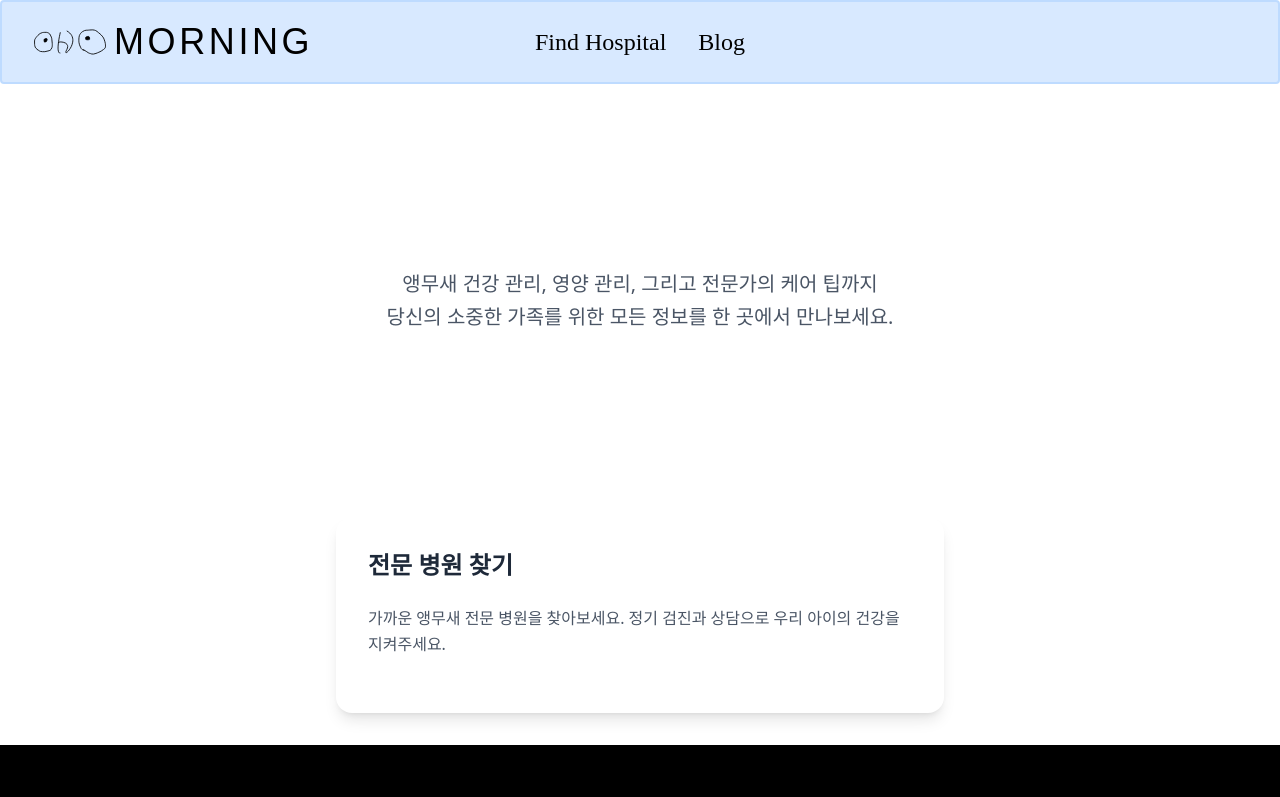
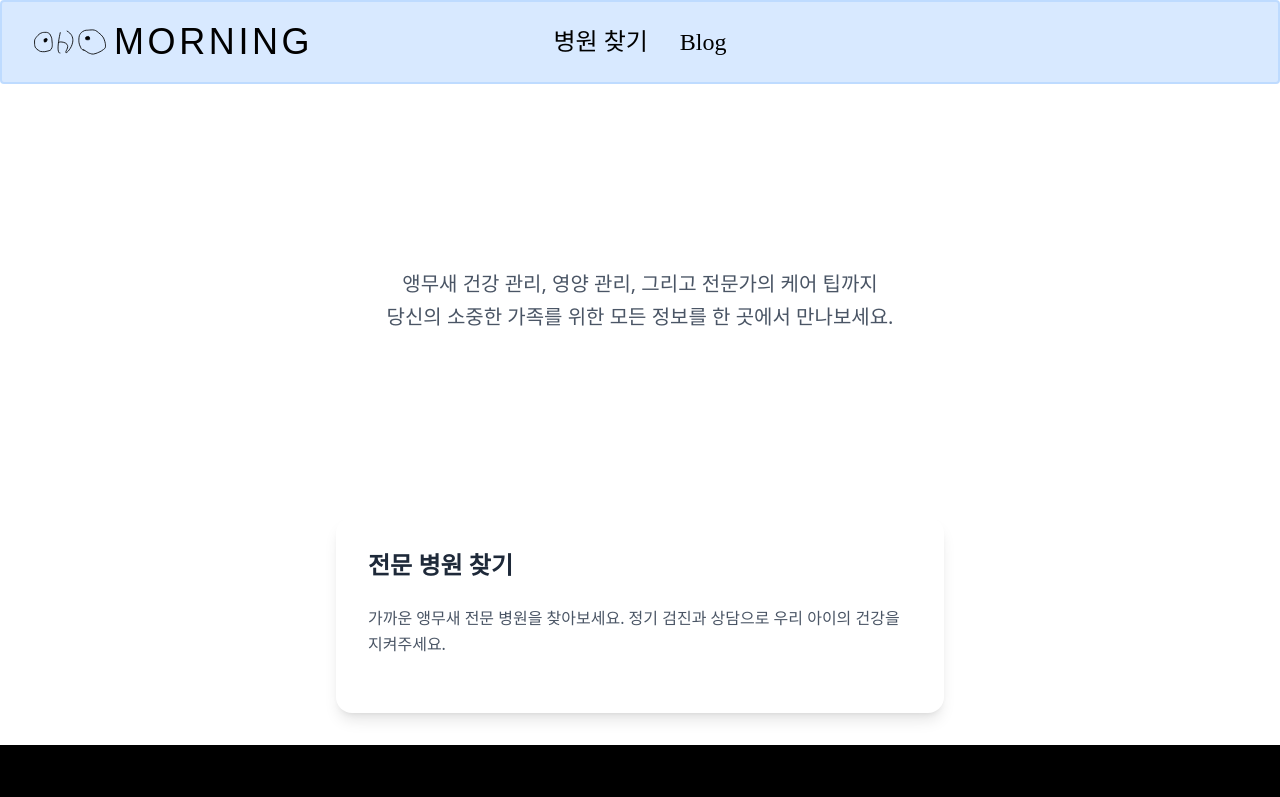
Before and after one commit to Ang-morning/ang-morning-front, a Next.js app: page / in a window 1280 px wide. Shown: the top 797 px of the page. Built offline with nearby package versions, Linux system fonts and the light colour scheme; a web font is replaced by a local one.

Commit message:
fix: css

```diff
--- a/src/components/Navigation/MobileDrawer.tsx
+++ b/src/components/Navigation/MobileDrawer.tsx
@@ -17,9 +17,12 @@ function MobileDrawer(props: { isOpen: boolean; onClose: () => void }) {
   useEffect(() => {
     if (isOpen) {
       setIsVisible(true);
-      // 다음 프레임에서 애니메이션 시작
-      const timer = setTimeout(() => setIsAnimating(true), 10);
-      return () => clearTimeout(timer);
+      // 브라우저의 다음 렌더링 프레임을 기다린 후 애니메이션 시작
+      requestAnimationFrame(() => {
+        requestAnimationFrame(() => {
+          setIsAnimating(true);
+        });
+      });
     } else {
       setIsAnimating(false);
       const timer = setTimeout(() => setIsVisible(false), 500);
@@ -79,7 +82,7 @@ function MobileDrawer(props: { isOpen: boolean; onClose: () => void }) {
             <button
               type="button"
               onClick={onClose}
-              className="p-2 hover:bg-gray-100 rounded-full transition-colors duration-200"
+              className="p-2 hover:bg-gray-100 rounded-full transition-colors duration-200 cursor-pointer"
             >
               <svg
                 className="w-6 h-6"
@@ -110,7 +113,7 @@ function MobileDrawer(props: { isOpen: boolean; onClose: () => void }) {
               className="block text-lg font-gamja py-3 px-4 hover:bg-blue-50 rounded-lg transition-colors duration-200"
               onClick={onClose}
             >
-              Find Hospital
+              병원찾기
             </Link>
             <Link
               href="/blog"
@@ -146,7 +149,11 @@ function MobileMenuButton() {
 
   return (
     <>
-      <button type="button" onClick={handleMenuClick}>
+      <button
+        className="cursor-pointer"
+        type="button"
+        onClick={handleMenuClick}
+      >
         <svg
           className="w-6 h-6"
           fill="none"
--- a/src/components/Navigation/Navigation.tsx
+++ b/src/components/Navigation/Navigation.tsx
@@ -43,7 +43,7 @@ function DesktopNavigation(props: { className?: string }) {
         <div className="flex items-center justify-center">
           <div className="flex items-center gap-8 cursor-pointer select-none flex-1">
             <div className="flex items-center gap-2 cursor-pointer select-none">
-              <Link href="/hospital">Find Hospital</Link>
+              <Link href="/hospital">병원 찾기</Link>
             </div>
             <div className="flex items-center gap-2 cursor-pointer select-none">
               <Link href="/blog">Blog</Link>
```
